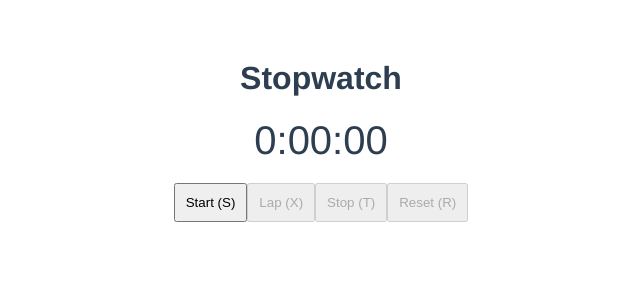
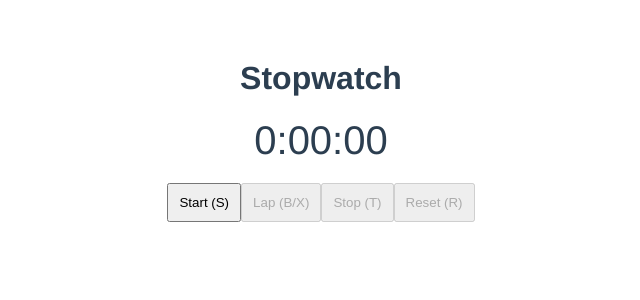
Before and after one commit to PabloRomanH/pedal-stopwatch, a Vue app: page / in a window 1280 px wide. Shown: the top 300 px of the page, without its empty margins (319-959 px from the left). Built offline with nearby package versions, Linux system fonts and the light colour scheme.

Commit message:
Added 'B' as an alternative key shortcut.

```diff
--- a/src/components/stopwatch.vue
+++ b/src/components/stopwatch.vue
@@ -4,7 +4,7 @@
     <div class="time">{{ time }}</div>
     <div>
       <button v-shortkey.once="['s']" @shortkey="start()" v-on:click="start()" :disabled="running">Start (S)</button>
-      <button v-shortkey.once="['x']" @shortkey="newLap()" v-on:click="newLap()" :disabled="!running">Lap (X)</button>
+      <button v-shortkey.once="['x','b']" @shortkey="newLap()" v-on:click="newLap()" :disabled="!running">Lap (B/X)</button>
       <button v-shortkey.once="['t']" @shortkey="stop()" v-on:click="stop()" :disabled="!running">Stop (T)</button>
       <button v-shortkey.once="['r']" @shortkey="reset()" v-on:click="reset()" :disabled="!finished">Reset (R)</button>
     </div>
```
